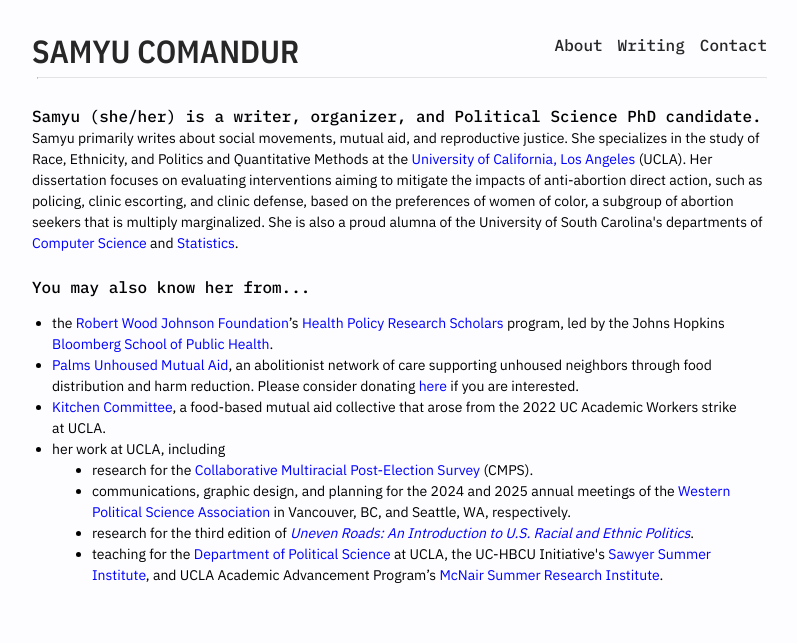
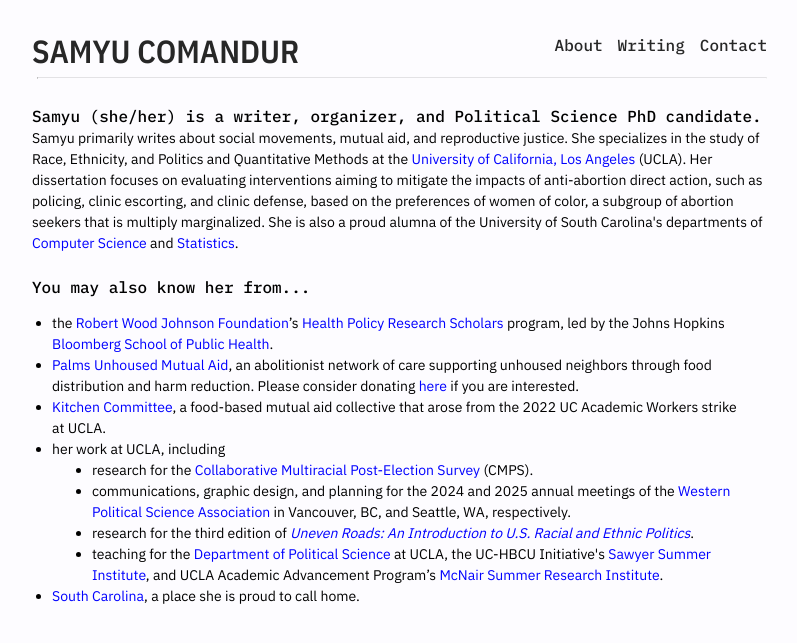
Before and after one commit to samyuc/samyuc.github.io, a Jekyll site: the page built from index.html, in a window 1280 px wide. Shown: the top 643 px of the page, without its empty margins (238-1035 px from the left). Built offline with Jekyll 4.4.1, drawn with Linux system fonts in a browser that asks for light colours.

Commit message:
fixed typo

```diff
--- a/index.html
+++ b/index.html
@@ -15,4 +15,5 @@
 <dd><li>research for the <a href="https://cmpsurvey.org/"> Collaborative Multiracial Post-Election Survey</a> (CMPS).</li></dd>
 <dd><li>communications, graphic design, and planning for the 2024 and 2025 annual meetings of the <a href="https://wpsanet.org/meeting/">Western Political Science Association</a> in Vancouver, BC, and Seattle, WA, respectively.</li></dd>
 <dd><li>research for the third edition of  <a href="https://us.sagepub.com/en-us/nam/uneven-roads/book275174"> <i>Uneven Roads: An Introduction to U.S. Racial and Ethnic Politics</i></a>.</li></dd>
-<dd><li>teaching for the <a href=https://polisci.ucla.edu/>Department of Political Science</a> at UCLA, the UC-HBCU Initiative's <a href="https://newsroom.ucla.edu/releases/ucla-howard-university-program-in-race-ethnicity-politics">Sawyer Summer Institute</a>, and UCLA Academic Advancement Program’s <a href="https://www.aap.ucla.edu/programs/mcnair-research-scholars/"> McNair Summer Research Institute</a>.</li></dd></dt></dl></ul>
+<dd><li>teaching for the <a href=https://polisci.ucla.edu/>Department of Political Science</a> at UCLA, the UC-HBCU Initiative's <a href="https://newsroom.ucla.edu/releases/ucla-howard-university-program-in-race-ethnicity-politics">Sawyer Summer Institute</a>, and UCLA Academic Advancement Program’s <a href="https://www.aap.ucla.edu/programs/mcnair-research-scholars/"> McNair Summer Research Institute</a>.</li></dd>
+<dt><li><a href=https://www.britannica.com/place/South-Carolina>South Carolina</a>, a place she is proud to call home.</li></dd></dt></dl></ul>
```
Also changed, not shown: 1 other file.
